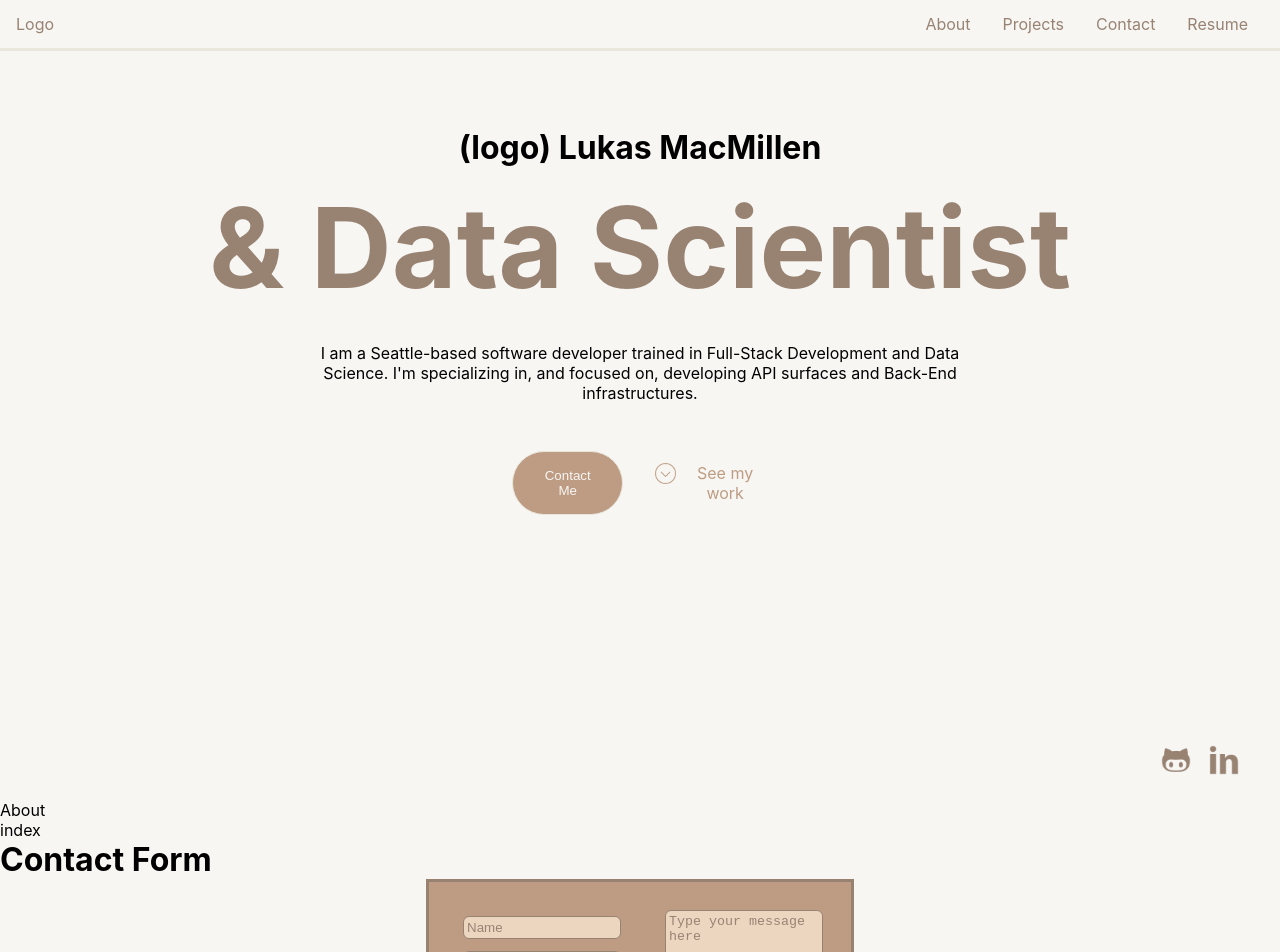
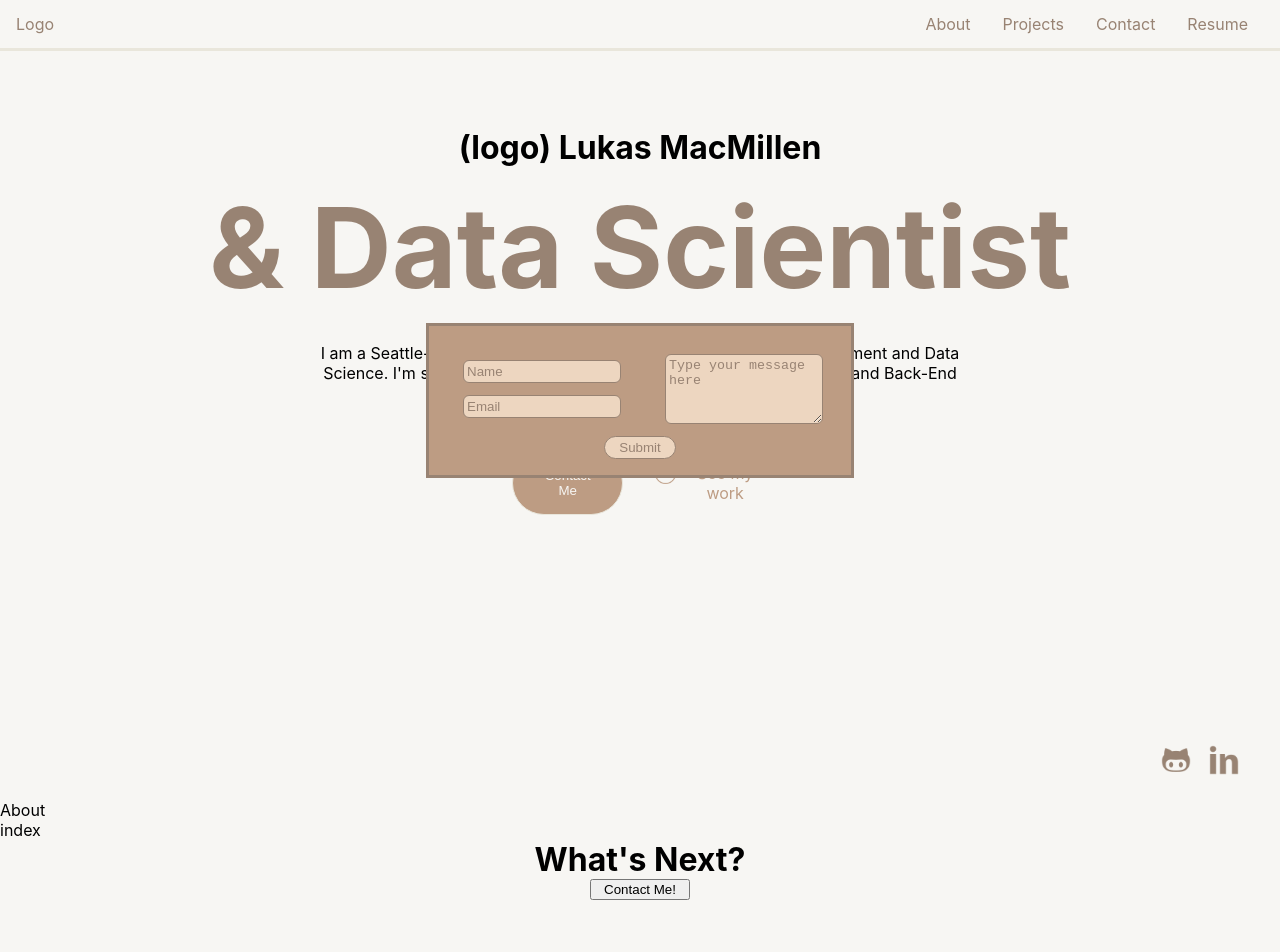
Before and after one commit to agtTwilight/portfolio, a React (Create React App) app: page / in a window 1280 px wide. Shown: the top 952 px of the page. Built offline with nearby package versions, Linux system fonts and the light colour scheme; the HTML template or start-up script is replaced by a standard one.

Commit message:
made contact for positioned fixed so it is a model on click

```diff
--- a/src/components/ContactForm/style.css
+++ b/src/components/ContactForm/style.css
@@ -1,9 +1,14 @@
 #contactForm {
+    /* display: none; */
     display: flex;
     flex-direction: column;
-    margin: 0 auto;
+    position: fixed;
+    top: 0;
+    bottom: 0;
+    margin: auto;
     padding: 1rem;
     width: fit-content;
+    max-height: fit-content;
     border: solid var(--coffeebrown);
     background-color: var(--lightcoffeebrown);
 }
@@ -19,6 +24,10 @@
     border: solid 1px var(--coffeebrown);
     border-radius: 6px;
     padding: 3px;
+}
+
+#contactForm h3 {
+    margin: 0 auto;
 }
 
 ::placeholder {
--- a/src/pages/Contact/index.js
+++ b/src/pages/Contact/index.js
@@ -1,10 +1,12 @@
 import React from 'react'
 import ContactForm from '../../components/ContactForm'
+import './style.css'
 
 export const Contact = () => {
   return (
-    <section>
-        <h2>Contact Form</h2>
+    <section id='contact-section'>
+        <h2>What's Next?</h2>
+        <button>Contact Me!</button>
         <ContactForm />
     </section>
   )
--- a/src/pages/Contact/style.css
+++ b/src/pages/Contact/style.css
@@ -0,0 +1,11 @@
+#contact-section {
+    display: flex;
+    flex-direction: column;
+    align-items: center;
+    width: fit-content;
+    margin: 0 auto;
+}
+
+#contact-section button {
+    width: 100px;
+}
```
